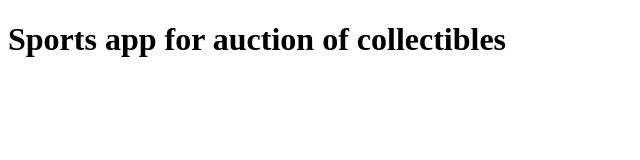
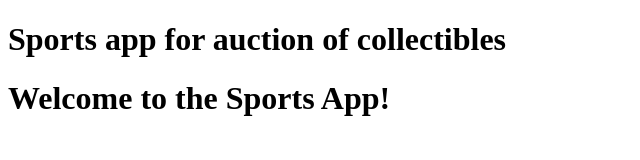
Before and after one commit to amitj2ee/meraSportsApp, a plain HTML site: page staticfiles/index.html in a window 1280 px wide. Shown: the whole page, without its empty margins (0-640 px from the left). Drawn offline with Linux system fonts and the light colour scheme.

Commit message:
h1 added

```diff
--- a/staticfiles/index.html
+++ b/staticfiles/index.html
@@ -5,5 +5,6 @@
     </head>
     <body>
           <h1> Sports app for auction of collectibles</h1>
+          <h1> Welcome to the Sports App! </h1>
     </body>
 </html>
```
